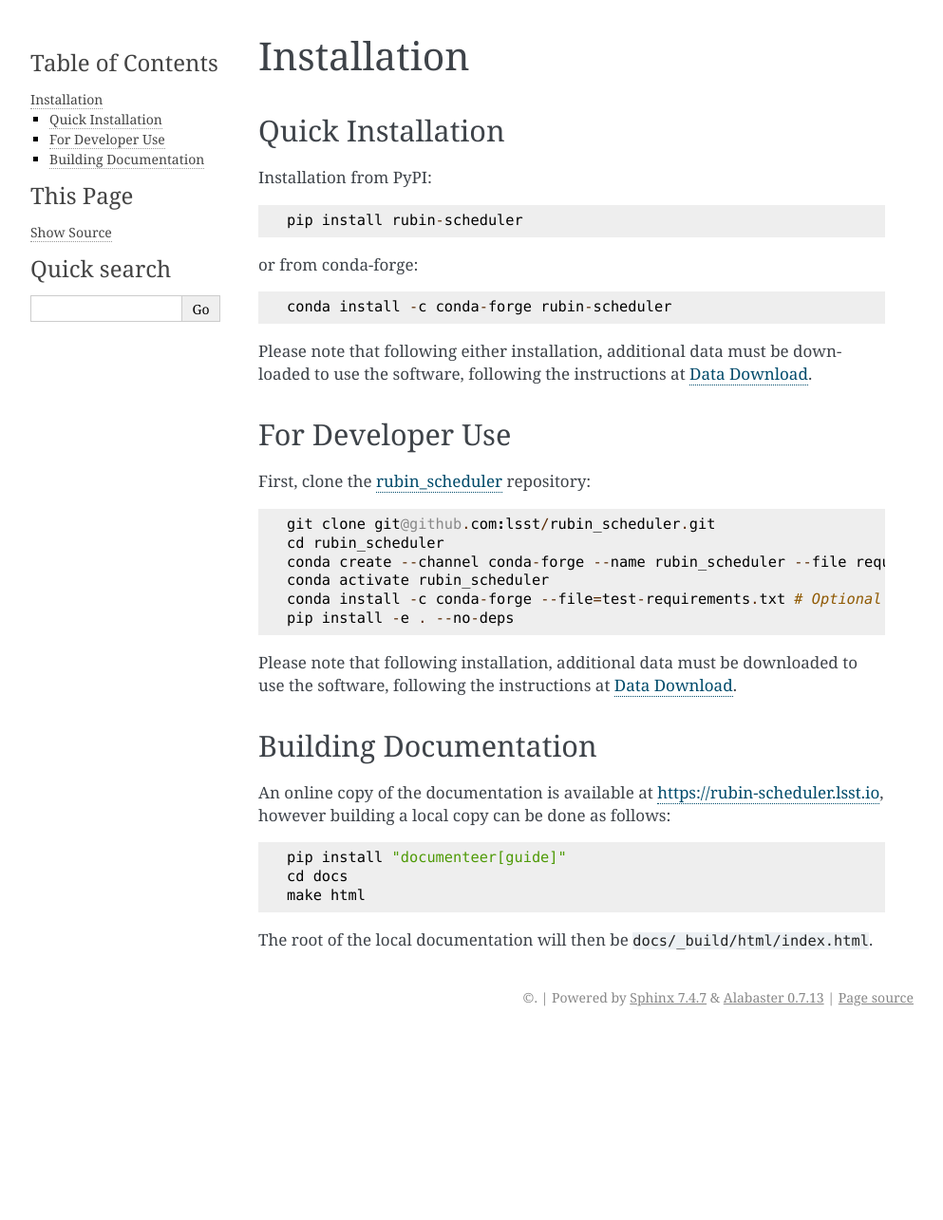
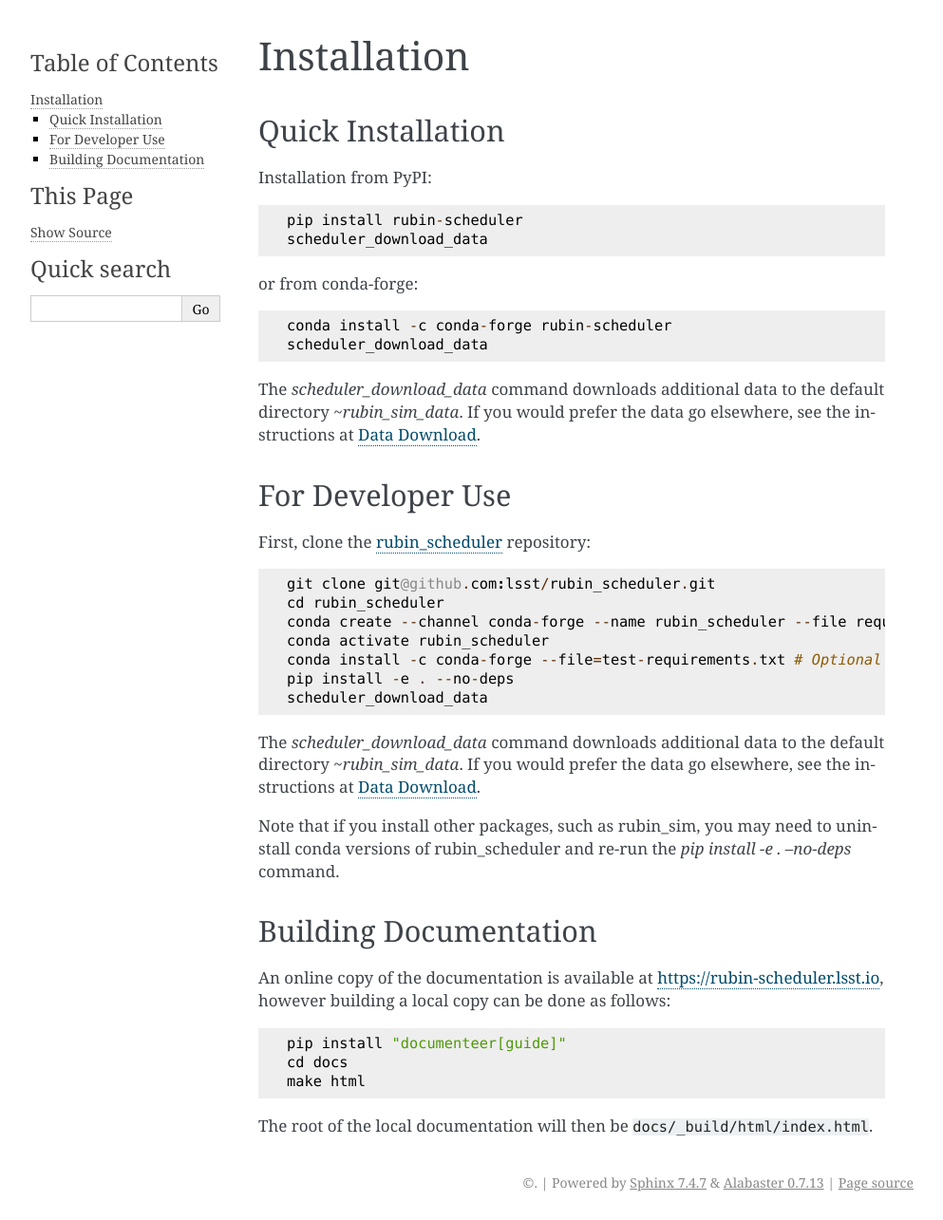
Before and after one commit to lsst/rubin_scheduler, a Sphinx documentation site: the page built from docs/installation.rst, in a window 1280 px wide. Shown: the whole page at 95% size, without its empty margins (148-1141 px from the left). Built offline with Sphinx 7.4.7, drawn with Linux system fonts in a browser that asks for light colours; before the commit the page ends 1090 px from its top, so only the background shows below that.

Commit message:
update install instructions

```diff
--- a/docs/installation.rst
+++ b/docs/installation.rst
@@ -14,16 +14,18 @@
 ::
 
     pip install rubin-scheduler
+    scheduler_download_data
 
 or from conda-forge:
 
 ::
 
     conda install -c conda-forge rubin-scheduler
+    scheduler_download_data
 
-Please note that following either installation,
-additional data must be downloaded to use the software,
-following the instructions at
+The `scheduler_download_data` command downloads additional data
+to the default directory `~\rubin_sim_data`. If you would prefer
+the data go elsewhere, see the instructions at
 :ref:`Data Download<data-download>`.
 
 For Developer Use
@@ -35,15 +37,20 @@
 
  git clone git@github.com:lsst/rubin_scheduler.git
  cd rubin_scheduler
- conda create --channel conda-forge --name rubin_scheduler --file requirements.txt python=3.11
+ conda create --channel conda-forge --name rubin_scheduler --file requirements.txt python=3.12
  conda activate rubin_scheduler
  conda install -c conda-forge --file=test-requirements.txt # Optional for running unit tests
  pip install -e . --no-deps
+ scheduler_download_data
 
-Please note that following installation,
-additional data must be downloaded to use the software,
-following the instructions at
+The `scheduler_download_data` command downloads additional data
+to the default directory `~\rubin_sim_data`. If you would prefer
+the data go elsewhere, see the instructions at
 :ref:`Data Download<data-download>`.
+
+Note that if you install other packages, such as rubin_sim, you
+may need to uninstall conda versions of rubin_scheduler and
+re-run the `pip install -e . --no-deps` command.
 
 
 Building Documentation
```
